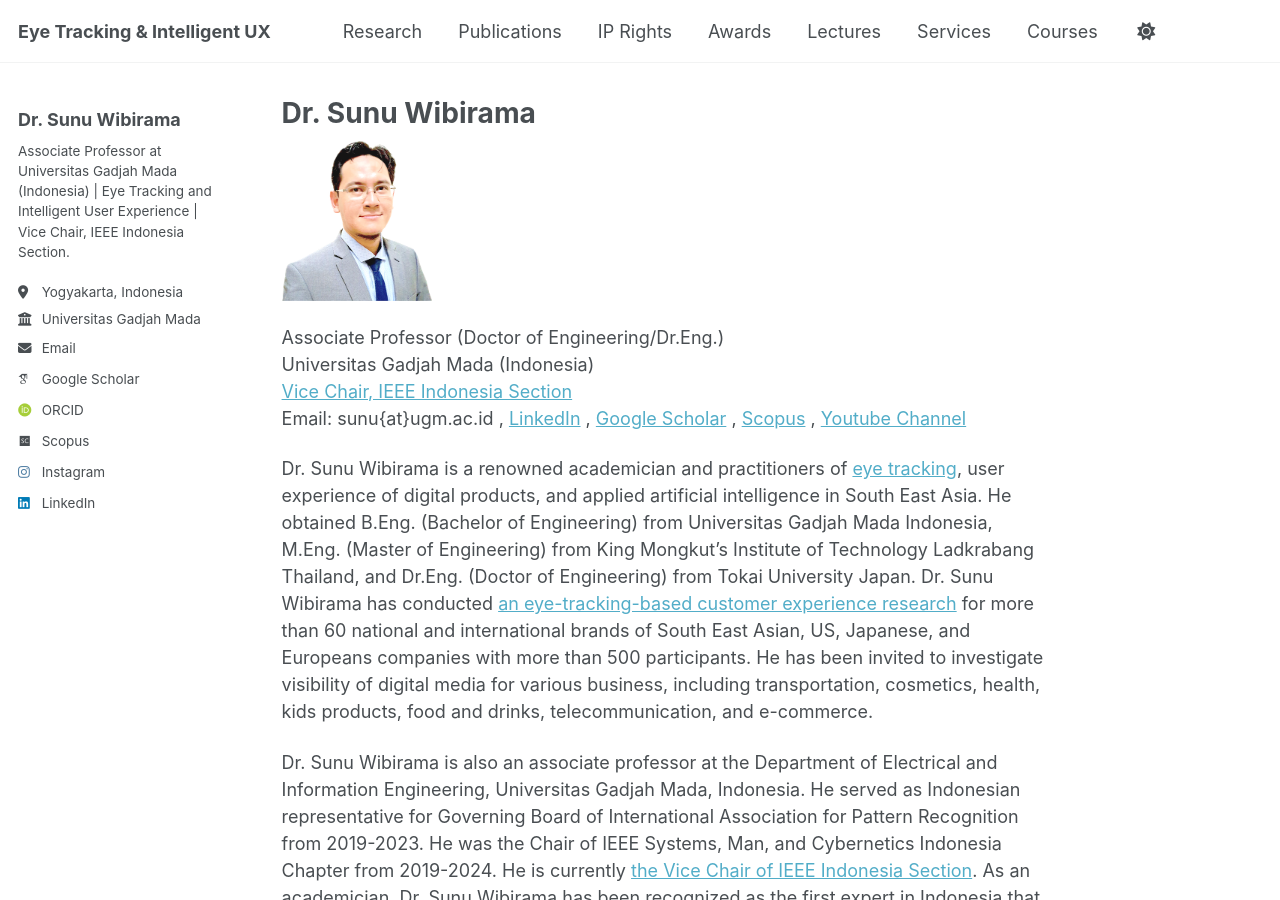
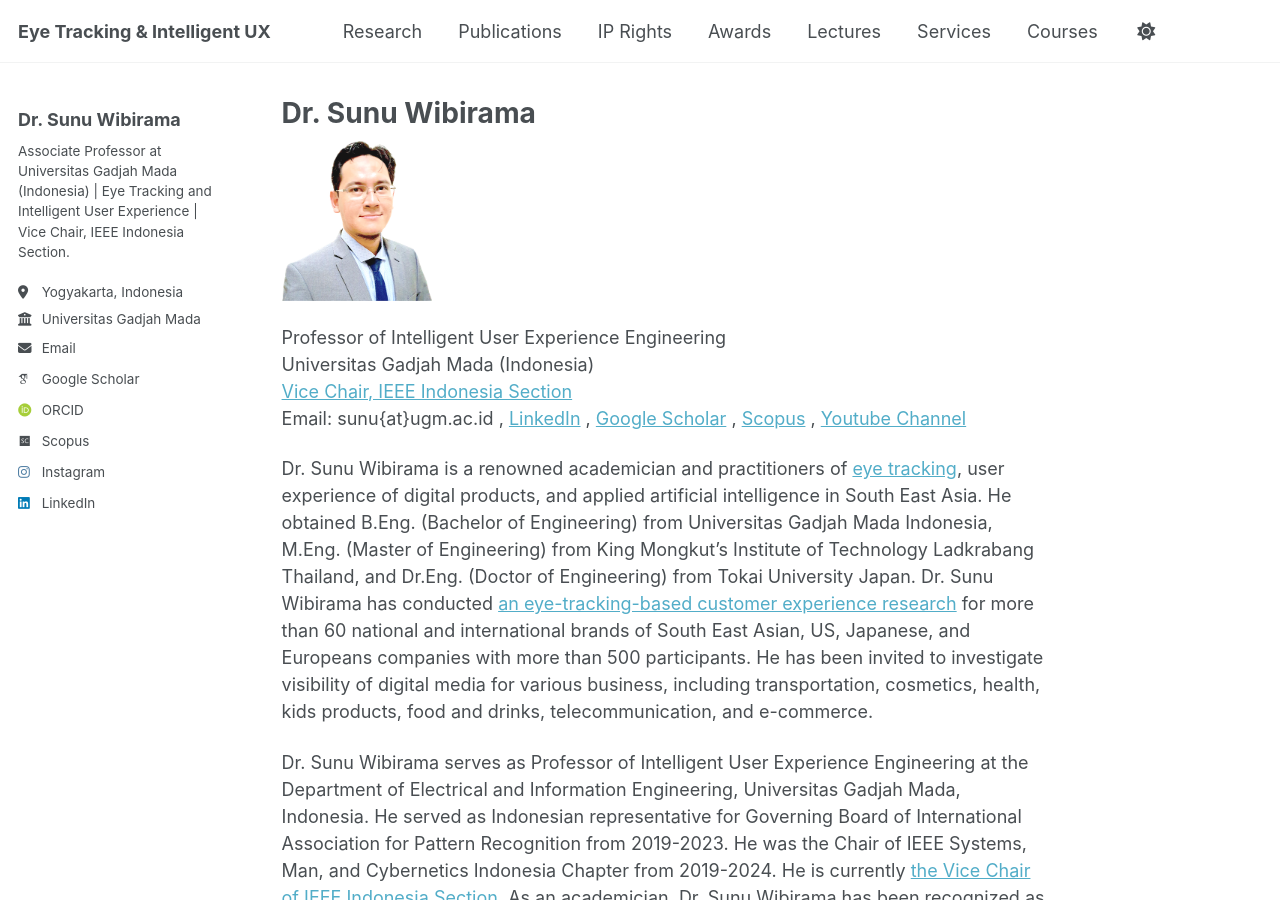
Before and after one commit to wibirama/wibirama.github.io, a Jekyll site: the page built from _pages/about.md, in a window 1280 px wide and 900 px high. Built offline with Jekyll 4.4.1, drawn with Linux system fonts in a browser that asks for light colours; some web fonts are replaced; a script that is not in the unit is left out.

Commit message:
Update about.md

```diff
--- a/_pages/about.md
+++ b/_pages/about.md
@@ -9,7 +9,7 @@ redirect_from:
 
 <img src="/images/Sunu_2020_NaturalLook_transparent_Web.png" width="150">
 
-Associate Professor (Doctor of Engineering/Dr.Eng.) <br>
+Professor of Intelligent User Experience Engineering <br>
 Universitas Gadjah Mada (Indonesia) <br>
 [Vice Chair, IEEE Indonesia Section](https://ieee.id/officers/) <br>
 Email: sunu{at}ugm.ac.id , [LinkedIn](https://www.linkedin.com/in/sunuwibirama) , [Google Scholar](https://scholar.google.com/citations?user=xQI5ar8AAAAJ&hl=en&oi=ao) ,
@@ -18,7 +18,7 @@ Email: sunu{at}ugm.ac.id , [LinkedIn](https://www.linkedin.com/in/sunuwibirama)
 
 Dr. Sunu Wibirama is a renowned academician and practitioners of [eye tracking](https://www.youtube.com/watch?v=XlTbF-qvRQY), user experience of digital products, and applied artificial intelligence in South East Asia. He obtained B.Eng. (Bachelor of Engineering) from Universitas Gadjah Mada Indonesia, M.Eng. (Master of Engineering) from King Mongkut’s Institute of Technology Ladkrabang Thailand, and Dr.Eng. (Doctor of Engineering) from Tokai University Japan. Dr. Sunu Wibirama has conducted [an eye-tracking-based customer experience research](https://wibirama.github.io/partners/) for more than 60 national and international brands of South East Asian, US, Japanese, and Europeans companies with more than 500 participants. He has been invited to investigate visibility of digital media for various business, including transportation, cosmetics, health, kids products, food and drinks, telecommunication, and e-commerce.
 
-Dr. Sunu Wibirama is also an associate professor at the Department of Electrical and Information Engineering, Universitas Gadjah Mada, Indonesia. He served as Indonesian representative for Governing Board of International Association for Pattern Recognition from 2019-2023. He was the Chair of IEEE Systems, Man, and Cybernetics Indonesia Chapter from 2019-2024. He is currently [the Vice Chair of IEEE Indonesia Section](https://ieee.id/officers/). As an academician, Dr. Sunu Wibirama has been recognized as the first expert in Indonesia that dedicates more than 10 years of his academic career to work on intelligent user experience engineering field where he investigates and develops various intelligent systems based on eye tracking technology and machine learning.
+Dr. Sunu Wibirama serves as Professor of Intelligent User Experience Engineering at the Department of Electrical and Information Engineering, Universitas Gadjah Mada, Indonesia. He served as Indonesian representative for Governing Board of International Association for Pattern Recognition from 2019-2023. He was the Chair of IEEE Systems, Man, and Cybernetics Indonesia Chapter from 2019-2024. He is currently [the Vice Chair of IEEE Indonesia Section](https://ieee.id/officers/). As an academician, Dr. Sunu Wibirama has been recognized as the first expert in Indonesia that dedicates more than 10 years of his academic career to work on intelligent user experience engineering field where he investigates and develops various intelligent systems based on eye tracking technology and machine learning.
 
 Dr. Sunu Wibirama has actively involved in various academic activities. He has been invited in more than 100 national and international forums to give various lectures about fundamental of visual behavior and its implications in marketing, basic eye tracking research and methodology, applied computer vision and artificial intelligence, human factors and ergonomics in digital products, user experience and business, and starting up an academic research. He was a visiting researcher in The Tampere Unit for Computer-Human Interaction, University of Tampere Finland, The Department of Electrical and Electronics Engineering, Anadolu University Turkey, Malaysia-Japan International Institute of Technology (MJIIT-UTM), and The Department of Information Science and Engineering, Shibaura Institute of Technology Japan.
 
```
